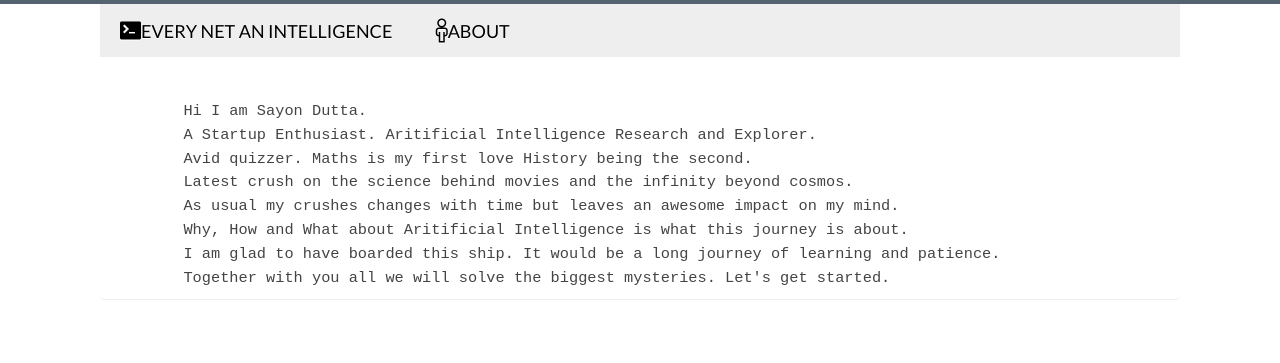
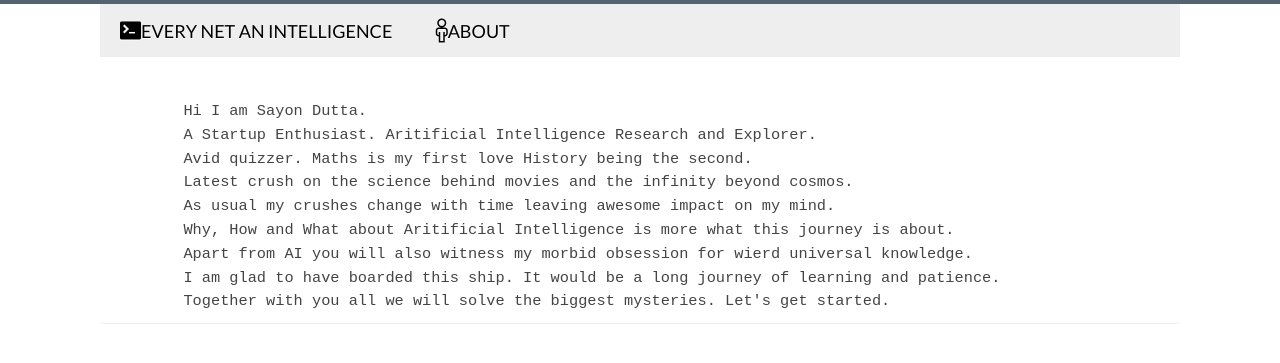
Before and after one commit to sayondutta/sayondutta.github.io, a Jekyll site: the page built from about.md, in a window 1280 px wide. Shown: the top 363 px of the page. Built offline with Jekyll 4.4.1, drawn with Linux system fonts in a browser that asks for light colours.

Commit message:
dec 31 latest

```diff
--- a/about.md
+++ b/about.md
@@ -7,8 +7,9 @@ title: About Sayon Dutta
 	A Startup Enthusiast. Aritificial Intelligence Research and Explorer.
 	Avid quizzer. Maths is my first love History being the second.
 	Latest crush on the science behind movies and the infinity beyond cosmos.
-	As usual my crushes changes with time but leaves an awesome impact on my mind.
-	Why, How and What about Aritificial Intelligence is what this journey is about.
+	As usual my crushes change with time leaving awesome impact on my mind.
+	Why, How and What about Aritificial Intelligence is more what this journey is about.
+	Apart from AI you will also witness my morbid obsession for wierd universal knowledge.
 	I am glad to have boarded this ship. It would be a long journey of learning and patience.
 	Together with you all we will solve the biggest mysteries. Let's get started.
 ~~~
```
